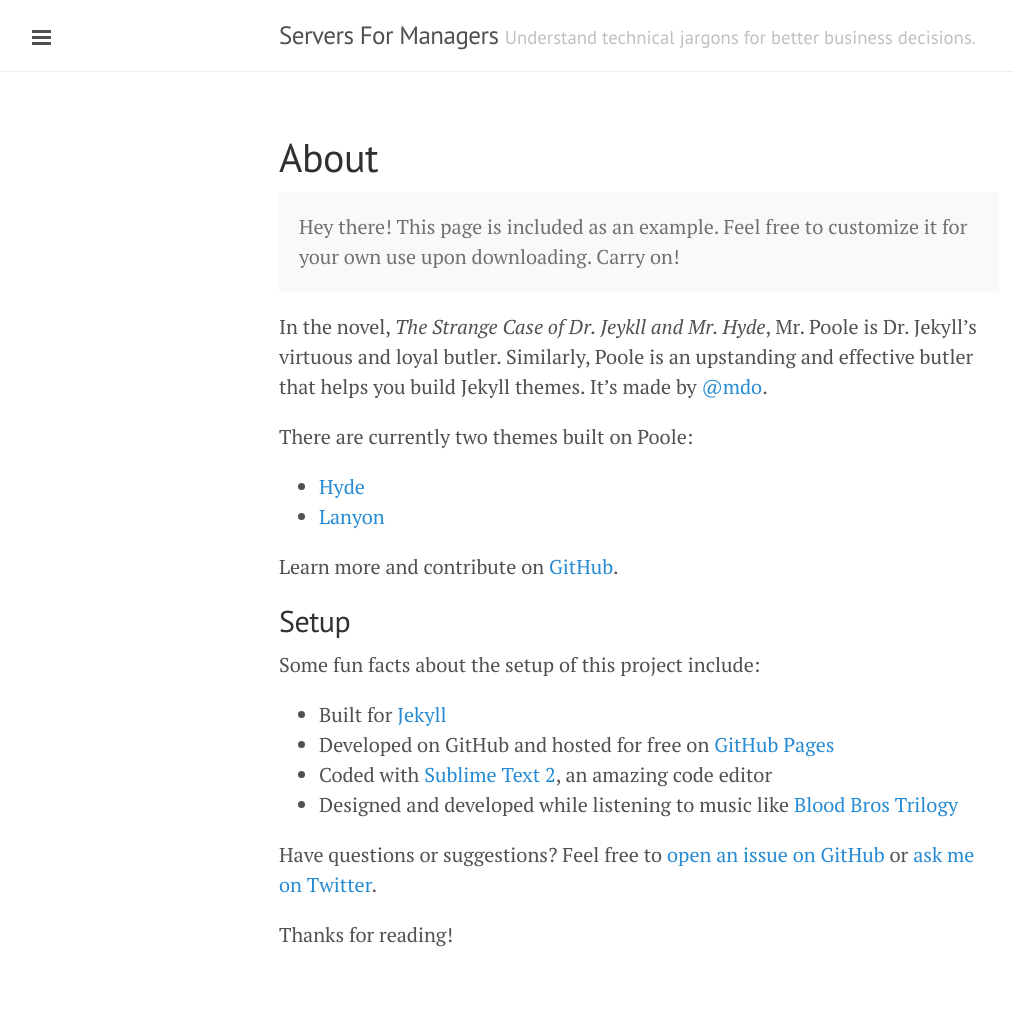
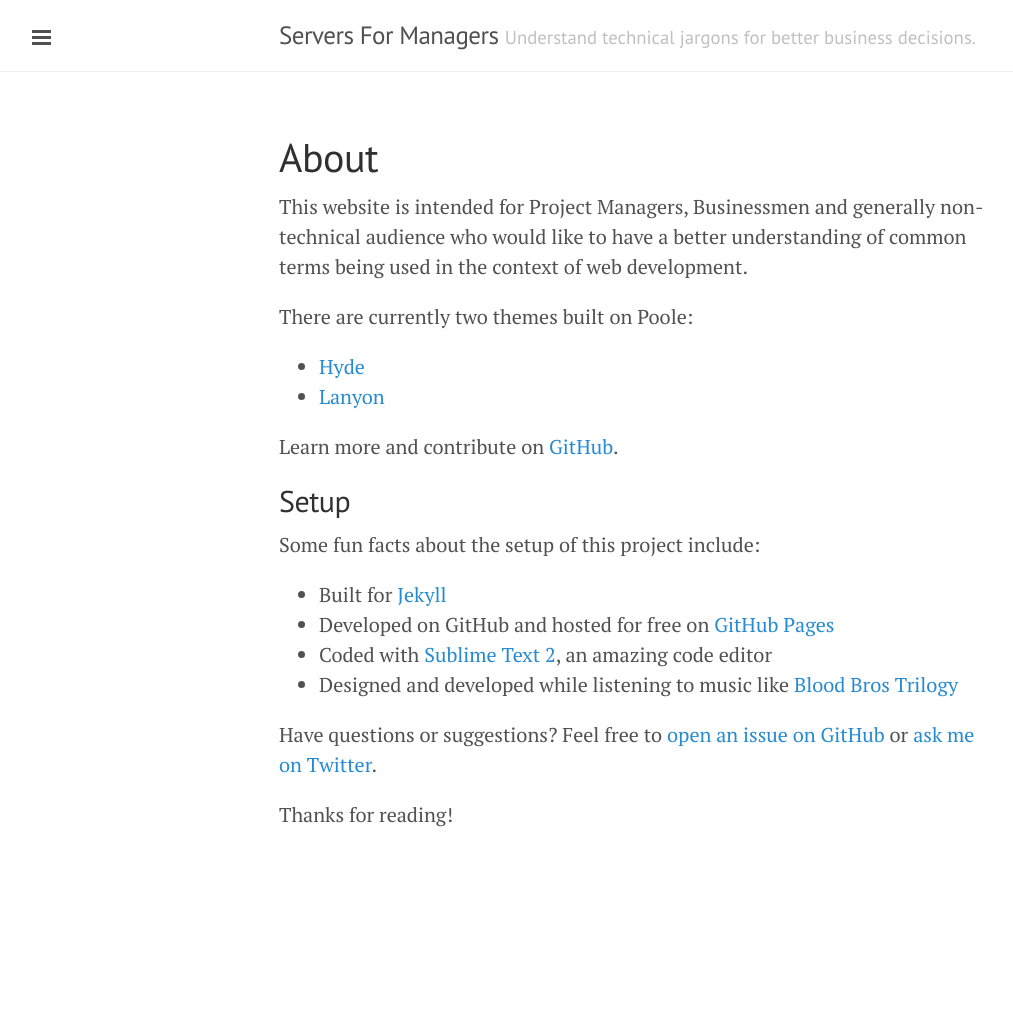
Before and after one commit to serversformanagers/serversformanagers.github.io, a Jekyll site: the page built from about.md, in a window 1280 px wide. Shown: the whole page, without its empty margins (1-1014 px from the left). Built offline with Jekyll 4.4.1, drawn with Linux system fonts in a browser that asks for light colours; Markdown is read by kramdown in place of the engine named in the settings; after the commit the page ends 910 px from its top, so only the background shows below that.

Commit message:
update about

```diff
--- a/about.md
+++ b/about.md
@@ -3,11 +3,7 @@ layout: page
 title: About
 ---
 
-<p class="message">
-  Hey there! This page is included as an example. Feel free to customize it for your own use upon downloading. Carry on!
-</p>
-
-In the novel, *The Strange Case of Dr. Jeykll and Mr. Hyde*, Mr. Poole is Dr. Jekyll's virtuous and loyal butler. Similarly, Poole is an upstanding and effective butler that helps you build Jekyll themes. It's made by [@mdo](https://twitter.com/mdo).
+This website is intended for Project Managers, Businessmen and generally non-technical audience who would like to have a better understanding of common terms  being used in the context of web development.
 
 There are currently two themes built on Poole:
 
```
